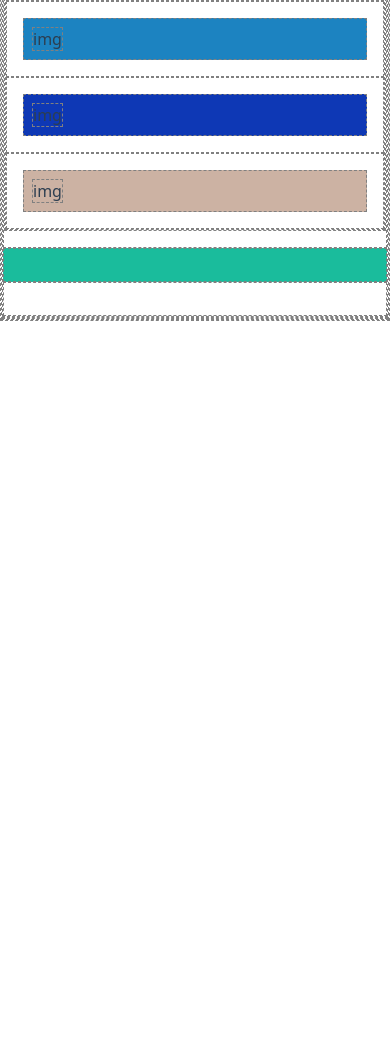
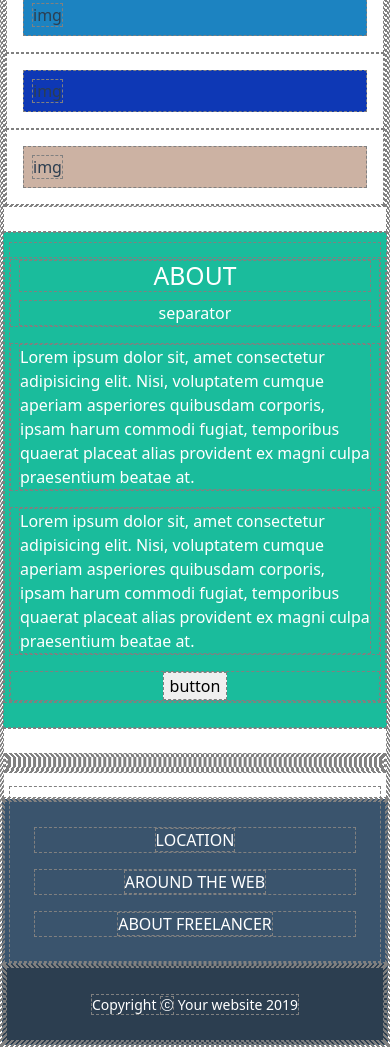
Before and after one commit to NicolaPlacentino/html-css-bootstrap-freelancer, a plain HTML site: page index.html in a window 390 px wide. Shown: the part 580-1627 px from the top of the page. Before the commit the page ends 901 px from the top, so only its background shows below. Drawn offline with nearby package versions, Linux system fonts and the light colour scheme.

Commit message:
added structure footer and responsiveness

```diff
--- a/css/style.css
+++ b/css/style.css
@@ -47,3 +47,20 @@ header{
 #submarine{
     background-color: #ccb2a3;
 }
+
+footer{
+    background-color: #3a546d;
+    color: white;
+}
+
+.copyright{
+    background-color: #2c3e50;
+}
+
+.copyright span{
+    font-size: 14px;
+}
+
+.copyright span i{
+    font-size: 12px;
+}
--- a/index.html
+++ b/index.html
@@ -15,22 +15,16 @@
         <div class="container-fluid container-md">
             <div class="row justify-content-between align-items-center py-2">
                 <div class="col-auto">
-                    <span class="h2">START BOOTSTRAP</span>
                 </div>
+
                 <div class="col-auto">
-                    <i class="bi bi-list d-md-none px-2"></i>
-                    <ul class="list-inline d-none d-md-block m-0">
-                        <li class="list-inline-item">link</li>
-                        <li class="list-inline-item">link</li>
-                        <li class="list-inline-item">link</li>
-                    </ul>
                 </div>
             </div>
         </div>
     </header>
 
     <main>
-        <section class="start-bootstrap py-3 bgc-aqua">
+        <section class="start-bootstrap py-4 bgc-aqua">
             <div class="container">
                 <div class="row row-cols-1">
                     <div class="col text-center">
@@ -46,7 +40,7 @@
             </div>
         </section>
 
-        <section class="portfolio py-3 bgc-white">
+        <section class="portfolio py-4 bgc-white">
             <div class=" container-fluid container-md">
                 <div class="row mb-2">
                     <div class="col-12 text-center">
@@ -89,17 +83,83 @@
             </div>
         </section>
 
-        <section class="about py-3 bgc-aqua">
+        <section class="about py-4 bgc-aqua">
+            <div class="container">
+                <div class="row g-3">
+                    <div class="col-12 text-center">
+                        <h2>ABOUT</h2>
+                        <span class="d-block">separator</span>
+                    </div>
 
+                    <div class="col-12 col-md-6">
+                        <p class="m-0">Lorem ipsum dolor sit, amet consectetur adipisicing elit. Nisi, voluptatem cumque aperiam asperiores quibusdam corporis, ipsam harum commodi fugiat, temporibus quaerat placeat alias provident ex magni culpa praesentium beatae at.</p>
+                    </div>
+                    <div class="col-12 col-md-6">
+                        <p class="m-0">Lorem ipsum dolor sit, amet consectetur adipisicing elit. Nisi, voluptatem cumque aperiam asperiores quibusdam corporis, ipsam harum commodi fugiat, temporibus quaerat placeat alias provident ex magni culpa praesentium beatae at.</p>
+                    </div>
+
+                    <div class="col-12 text-center">
+                        <button>button</button>
+                    </div>
+                </div>
+            </div>
         </section>
 
-        <section class="contact-me py-3 bgc-white">
+        <section class="contact-me py-4 bgc-white">
+            <div class="container">
+                <div class="row">
+                    <div class="col-12">
+                        <div class="row">
+                            <div class="col-12">
 
+                            </div>
+                            <div class="col-12">
+
+                            </div>
+                            <div class="col-12">
+
+                            </div>
+                            <div class="col-12">
+
+                            </div>
+                            <div class="col-12">
+
+                            </div>
+                        </div>
+                    </div>
+                    <div class="col">
+
+                    </div>
+                </div>
+            </div>
         </section>
     </main>
 
     <footer>
-
+        <section class="main-footer">
+            <div class="container">
+                <div class="row row-cols-1 row-cols-md-3 p-4 g-3">
+                    <div class="col text-center">
+                        <span>LOCATION</span>
+                    </div>
+                    <div class="col text-center">
+                        <span>AROUND THE WEB</span>
+                    </div>
+                    <div class="col text-center">
+                        <span>ABOUT FREELANCER</span>
+                    </div>
+                </div>
+            </div>
+        </section>
+        <section class="copyright">
+            <div class="container">
+                <div class="row">
+                    <div class="col text-center p-4">
+                        <span>Copyright <i class="bi bi-c-circle"></i> Your website 2019</span>
+                    </div>
+                </div>
+            </div>
+        </section>
     </footer>
 </body>
 </html>
```
